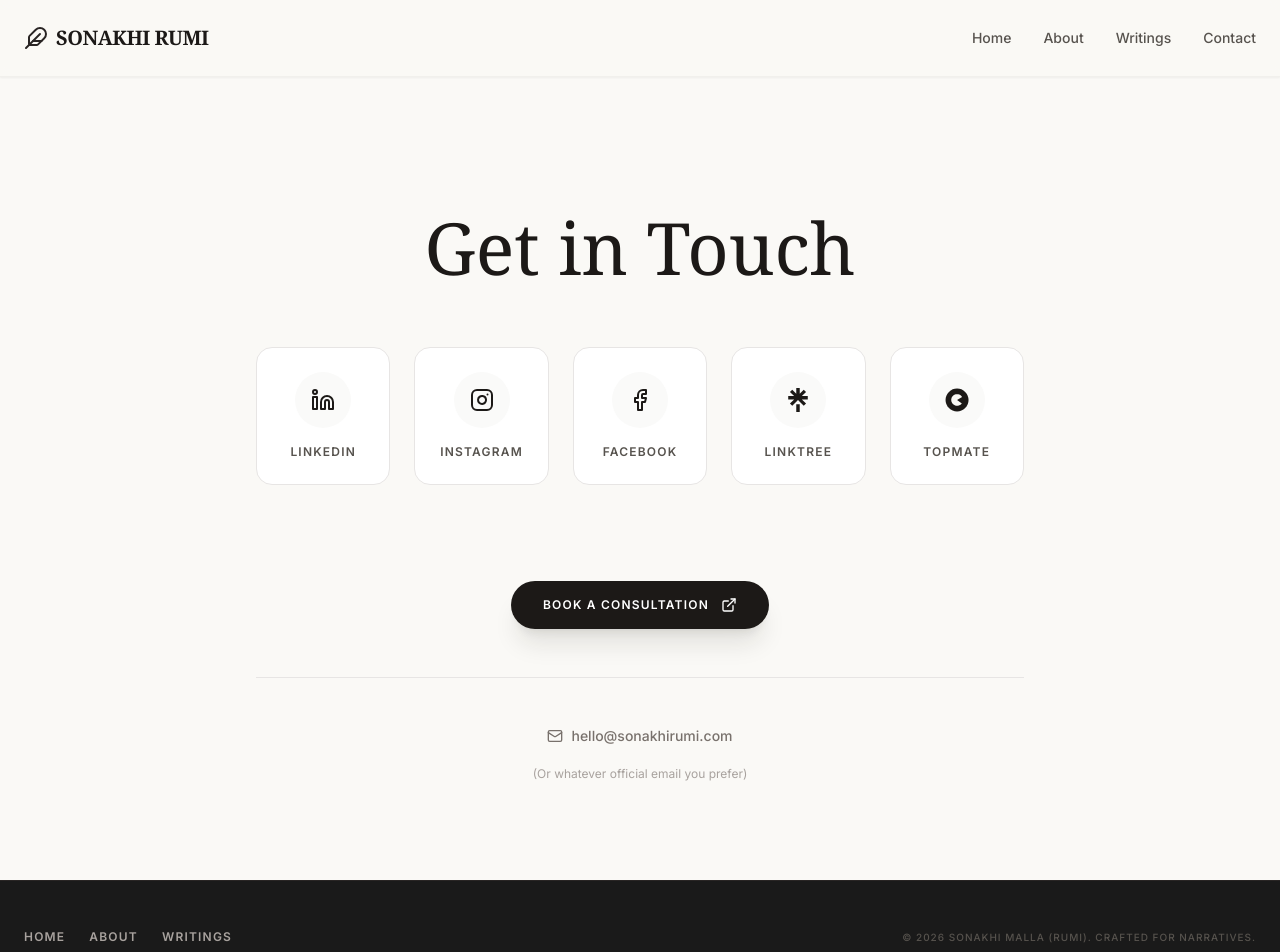
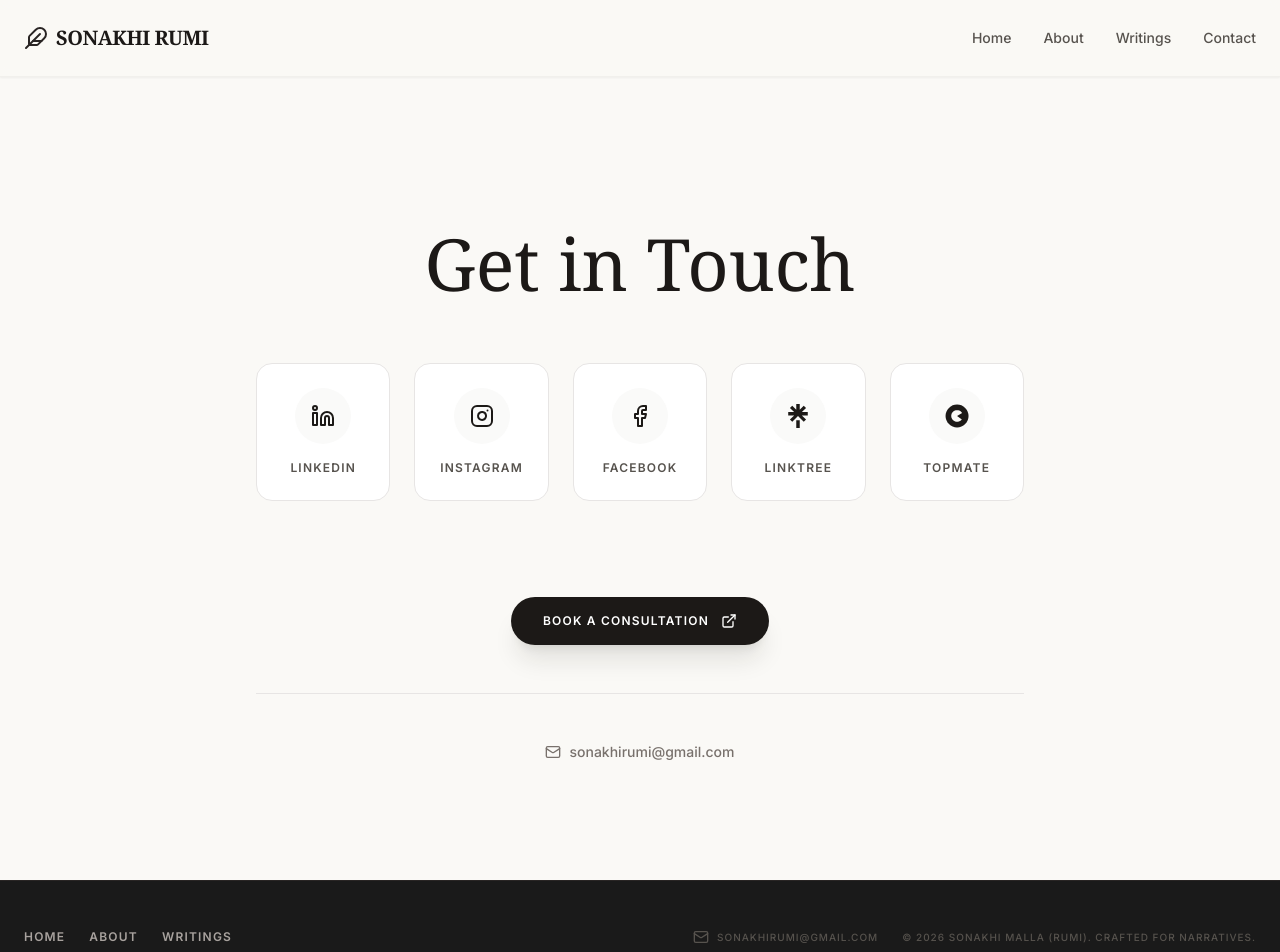
Before and after one commit to sonakhirumi/sonakhi-portfolio, a React (Vite) app: page /contact in a window 1280 px wide. Shown: the top 952 px of the page. Built offline with nearby package versions, Linux system fonts and the light colour scheme; a web font is replaced by a local one.

Commit message:
feat: add email to contact page and footer

```diff
--- a/components/Contact.tsx
+++ b/components/Contact.tsx
@@ -78,11 +78,10 @@ const Contact: React.FC = () => {
                     </a>
 
                     <div className="mt-12 pt-12 border-t border-stone-200">
-                        <a href="mailto:hello@sonakhirumi.com" className="inline-flex items-center space-x-2 text-stone-500 hover:text-stone-900 transition-colors">
+                        <a href="mailto:sonakhirumi@gmail.com" className="inline-flex items-center space-x-2 text-stone-500 hover:text-stone-900 transition-colors">
                             <Mail className="w-4 h-4" />
-                            <span className="text-sm font-medium">hello@sonakhirumi.com</span>
+                            <span className="text-sm font-medium">sonakhirumi@gmail.com</span>
                         </a>
-                        <p className="text-xs text-stone-400 mt-4">(Or whatever official email you prefer)</p>
                     </div>
                 </div>
 
--- a/components/Footer.tsx
+++ b/components/Footer.tsx
@@ -1,6 +1,6 @@
 
 import React from 'react';
-import { Linkedin, Instagram, Facebook, Link2, Calendar, ExternalLink } from 'lucide-react';
+import { Linkedin, Instagram, Facebook, Link2, Calendar, ExternalLink, Mail } from 'lucide-react';
 
 const Footer: React.FC = () => {
   const socialLinks = [
@@ -35,7 +35,11 @@ const Footer: React.FC = () => {
           ))}
         </nav>
 
-        <div className="text-[10px] font-medium uppercase tracking-widest text-stone-600">
+        <div className="text-[10px] font-medium uppercase tracking-widest text-stone-600 flex flex-col md:flex-row items-center gap-6">
+          <a href="mailto:sonakhirumi@gmail.com" className="flex items-center gap-2 hover:text-stone-400 transition-colors">
+            <Mail className="w-4 h-4" />
+            <span>sonakhirumi@gmail.com</span>
+          </a>
           <p>© {new Date().getFullYear()} <a href="#about" className="hover:text-stone-400 transition-colors">Sonakhi Malla (Rumi)</a>. Crafted for narratives.</p>
         </div>
 
```
